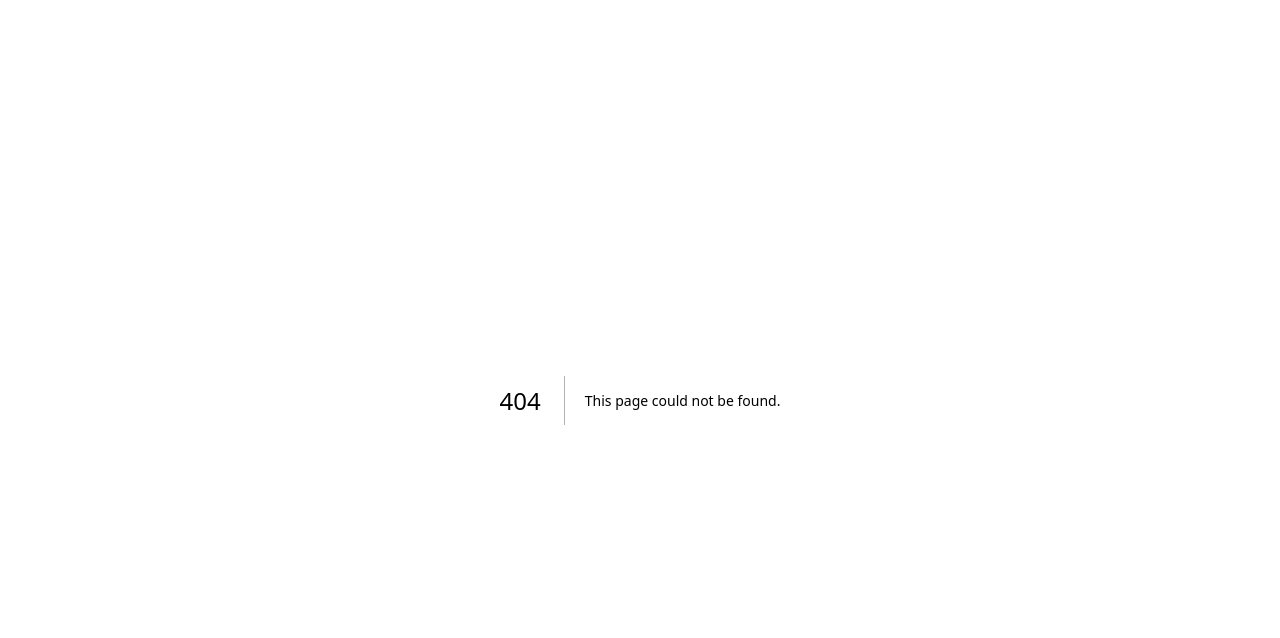
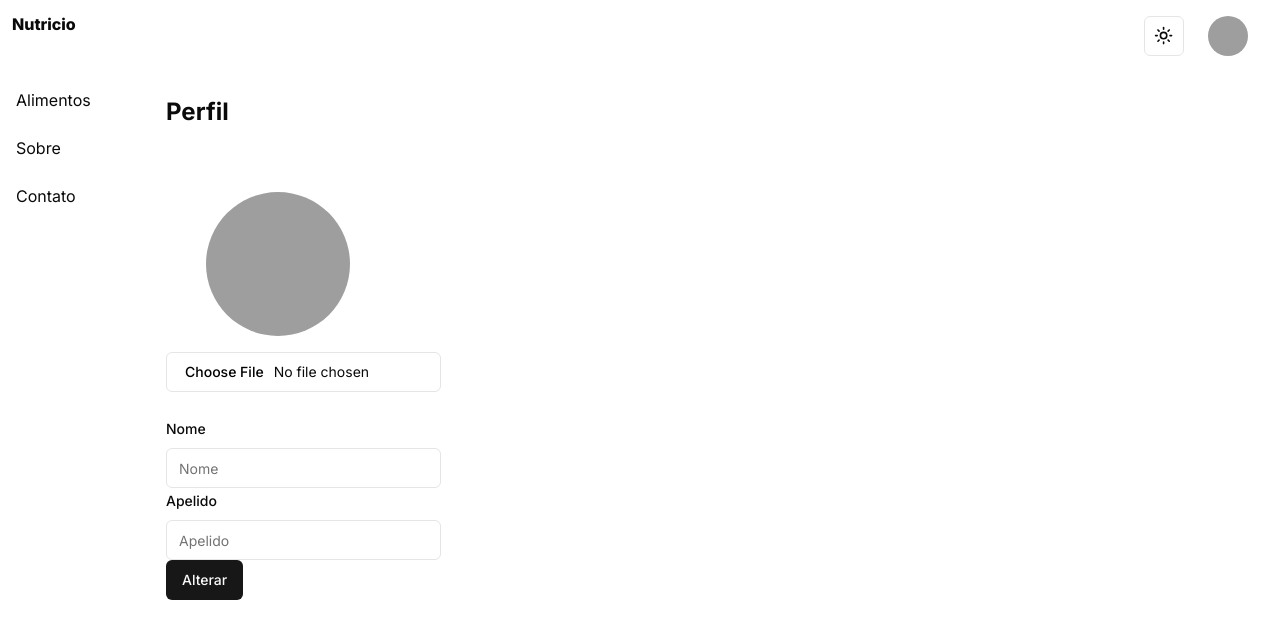
Before and after one commit to NatanBatista/nutricio, a Next.js app: page /perfil in a window 1280 px wide. Before the commit this address had no page. Shown: the top 638 px of the page. Built offline with nearby package versions, Linux system fonts and the light colour scheme; no server answers; sample sign-in values are in the browser's storage; grey boxes are pictures that could not be loaded.

Commit message:
feat: Criando pagina de perfil

```diff
--- /dev/null
+++ b/app/(default)/perfil/alter-data.tsx
@@ -0,0 +1,99 @@
+"use client"
+
+import React from "react"
+import { zodResolver } from "@hookform/resolvers/zod"
+import { useForm } from "react-hook-form"
+import { z } from "zod"
+
+import { Button } from "@/components/ui/button"
+
+// import { useRouter } from "next/navigation"
+
+import {
+    Form,
+    FormControl,
+    FormField,
+    FormItem,
+    FormLabel,
+    FormMessage,
+} from "@/components/ui/form"
+
+import { Input } from "@/components/ui/input"
+// import axios from "axios"
+import { useState } from "react"
+import { toast } from "@/components/ui/use-toast"
+import Link from "next/link"
+import { LoaderCircle } from "lucide-react"
+
+
+    const FormSchema = z.object({
+        name: z.string().min(3, {
+            message: "Seu Nome deve ter pelo menos 3 caracteres"
+        }),
+        nickname: z.string().min(3, {
+            message: "Seu Apelido deve ter pelo menos 3 caracteres"
+        }),
+    })
+const AlterData = () => {
+    const [isLoading, setIsLoading] = useState(false)
+    const form = useForm<z.infer<typeof FormSchema>>({
+        resolver: zodResolver(FormSchema),
+        defaultValues: {
+            name: "",
+            nickname: "",
+        },
+    })
+
+    const onSubmit = async (data: z.infer<typeof FormSchema>) => {
+        console.log(data)
+    }
+
+    return (
+        <>
+        <Form {...form}>
+                <form onSubmit={form.handleSubmit(onSubmit)} >
+                    <FormField
+                        control={form.control}
+                        name="name"
+                        render={({ field }) => (
+                            <FormItem>
+                                <FormLabel>Nome</FormLabel>
+                                <FormControl>
+                                    <Input placeholder="Nome" {...field} />
+                                </FormControl>
+                                <FormMessage />
+                            </FormItem>
+                        )}
+                    />
+                    <FormField
+                        control={form.control}
+                        name="nickname"
+                        render={({ field }) => (
+                            <FormItem>
+                                <FormLabel>Apelido</FormLabel>
+                                <FormControl>
+                                    <Input type="" placeholder="Apelido" {...field} />
+                                </FormControl>
+                                <FormMessage />
+                            </FormItem>
+                        )}
+                    />
+
+                    {isLoading ? (
+                        <Button >
+                            <LoaderCircle className="mr-2 h-6 w-6 animate-spin" />
+                            Alterando...
+                        </Button>
+                    ) :
+                        (
+                            <Button type="submit">
+                                Alterar
+                            </Button>
+                        )}
+                </form>
+            </Form>
+        </>
+    )
+}
+
+export default AlterData
--- /dev/null
+++ b/app/(default)/perfil/page.tsx
@@ -0,0 +1,31 @@
+import { auth } from "@/auth"
+import { Avatar, AvatarFallback, AvatarImage } from "@/components/ui/avatar"
+import { redirect } from "next/navigation"
+import AlterData from "./alter-data"
+import { Input } from "@/components/ui/input"
+
+const Perfil = async () => {
+    const session = await auth()
+
+    if (!session) {
+        redirect('/')
+    }
+    return (
+        <div className="w-1/4 space-y-6">
+            <div className="flex justify-between">
+                <h1 className="text-2xl font-bold mb-10"> Perfil </h1>
+            </div>
+
+            <div>
+            <Avatar className="w-36 h-36 ml-10">
+                <AvatarImage src="https://github.com/shadcn.png" alt="@shadcn" />
+                <AvatarFallback>NB </AvatarFallback>
+            </Avatar>
+            <Input className="mt-4" id="picture" type="file"></Input>
+            </div>
+            <AlterData />
+        </div>
+    )
+}
+
+export default Perfil
--- a/components/guest/navbar/userMenu.tsx
+++ b/components/guest/navbar/userMenu.tsx
@@ -25,6 +25,7 @@ import { Button } from "../../ui/button"
 import { useContext } from "react"
 import ButtonSignOut from "./buttonSignOut"
 import { redirect } from "next/navigation"
+import Link from "next/link"
 // import { AuthContext } from "@/app/contexts/AuthContext"
 
 const UserMenu = async () => {
@@ -43,12 +44,14 @@ const UserMenu = async () => {
                     <DropdownMenuLabel>Minha conta</DropdownMenuLabel>
                     <DropdownMenuSeparator />
                     <DropdownMenuGroup>
+                        <Link href="/perfil">
                             <DropdownMenuItem>
                                 Perfil
                                 <DropdownMenuShortcut>
                                     ⇧⌘P
                                 </DropdownMenuShortcut>
                             </DropdownMenuItem>
+                        </Link>
                         <DropdownMenuItem disabled>
                             Settings
                             <DropdownMenuShortcut>⌘S</DropdownMenuShortcut>
```
Lines whose indentation alone changed are shown as unchanged.
